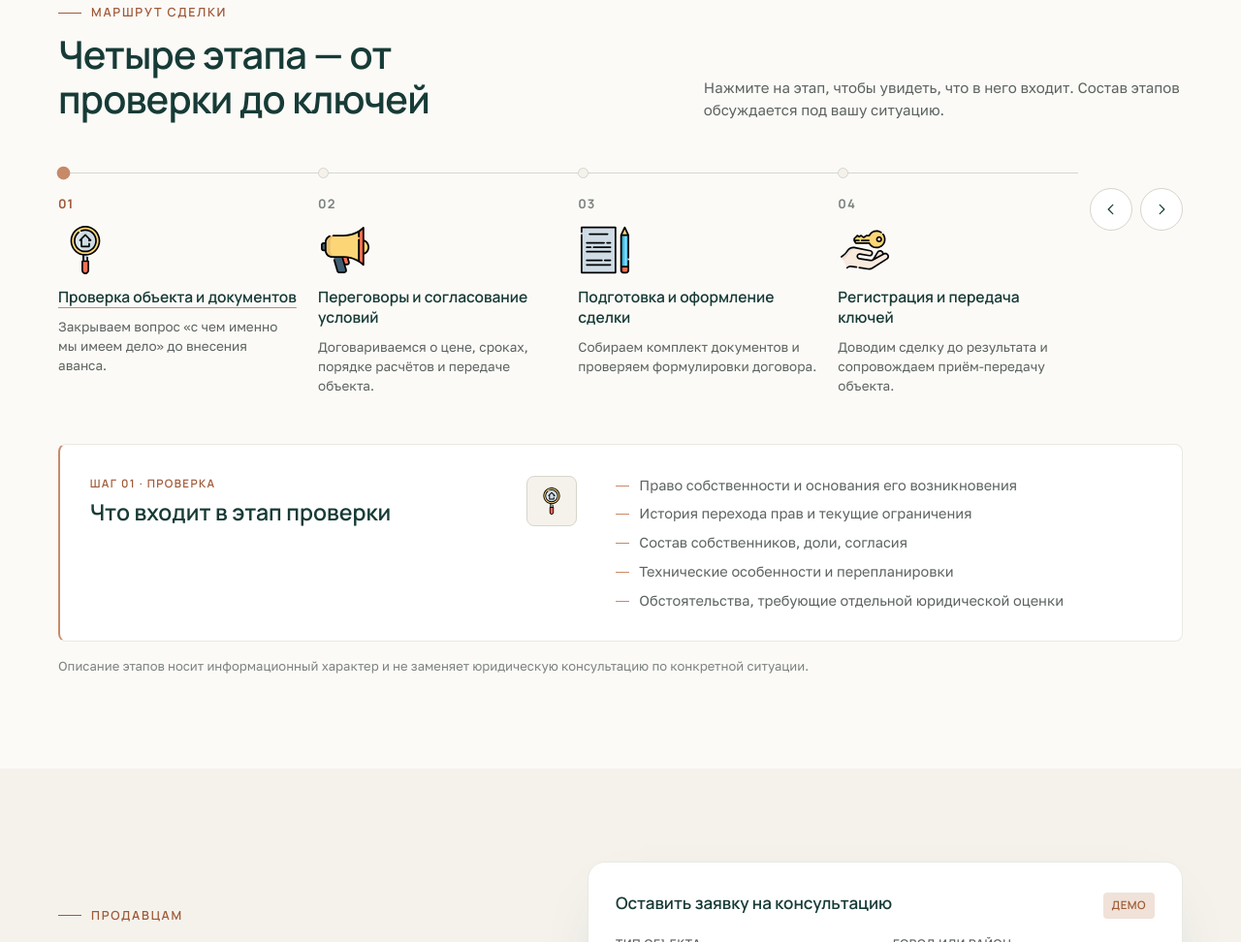
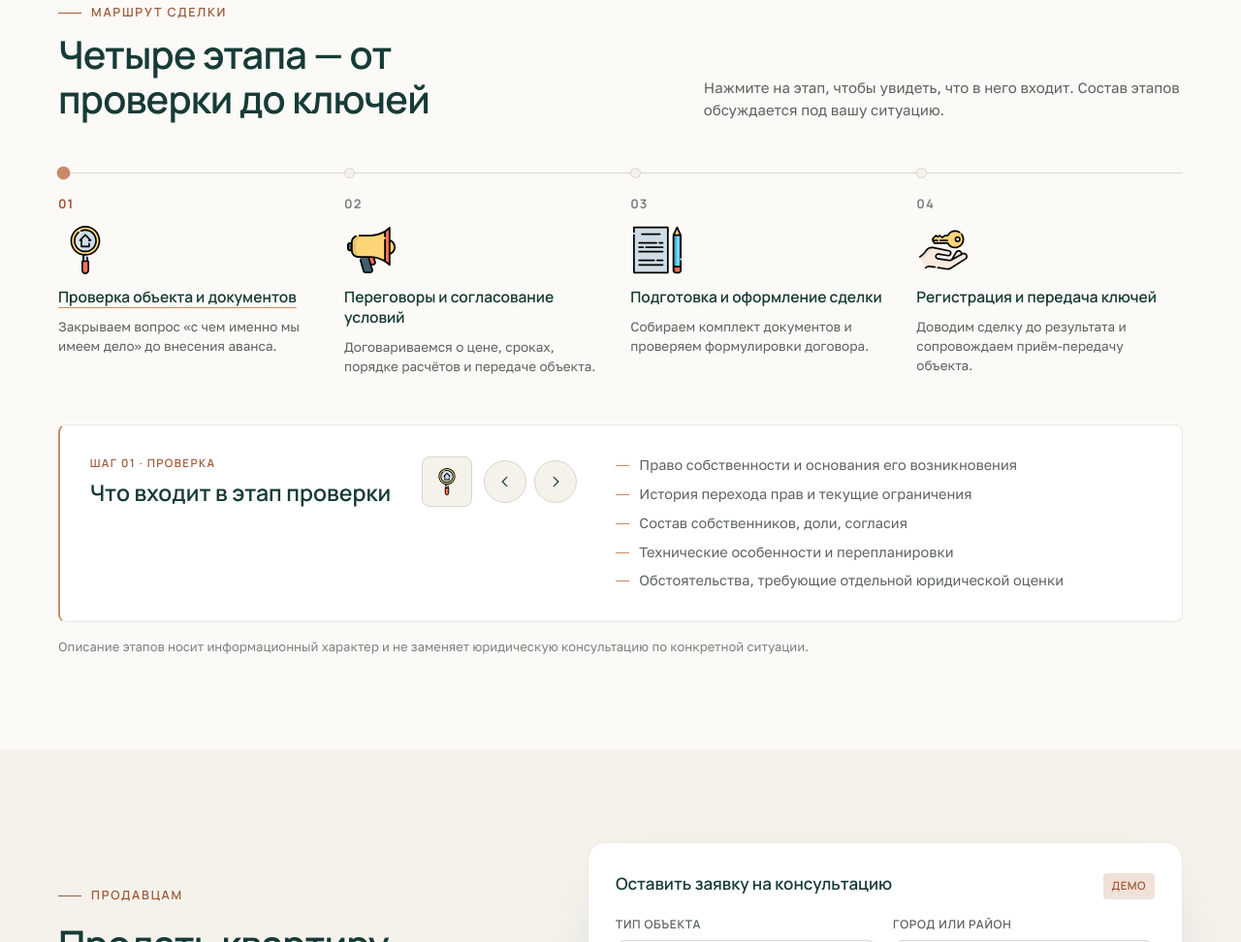
Before and after one commit to PushistiyAvocado/my_website, a plain HTML site: page prototype/index.html in a window 1280 px wide. Shown: the part 2870-3842 px from the top of the page at 97% size. Drawn offline with Linux system fonts and the light colour scheme.

Commit message:
Стрелки листания в строке карточки этапа, боковой задник убран

```diff
--- a/prototype/assets/css/site.css
+++ b/prototype/assets/css/site.css
@@ -146,45 +146,6 @@ hr { border: 0; height: 1px; background: var(--c-line); margin: 0; }
   max-width: var(--container-max);
   margin-inline: auto;
   padding-inline: var(--container-pad);
-}
-
-/* ---------- Боковой задник: фотографии зданий по краям страницы ----------
-   Полосы занимают ровно свободное поле по бокам контейнера, поэтому текст
-   не перекрывают; внутренний край плавно растворяется. Уже 1500px — их нет. */
-@media (min-width: 1500px) {
-  body::before,
-  body::after {
-    content: "";
-    position: fixed;
-    top: 0;
-    bottom: 0;
-    z-index: 0;
-    width: min(calc((100vw - var(--container-max)) / 2), 360px);
-    background-image: url("../img/building-facade.jpg");
-    background-size: cover;
-    background-repeat: no-repeat;
-    filter: saturate(0.72) contrast(0.96) brightness(1.03);
-    opacity: 0.85;
-    pointer-events: none;
-  }
-  body::before {
-    left: 0;
-    background-position: 62% center;
-    -webkit-mask-image: linear-gradient(to right, #000 30%, rgba(0, 0, 0, 0) 100%);
-    mask-image: linear-gradient(to right, #000 30%, rgba(0, 0, 0, 0) 100%);
-  }
-  body::after {
-    right: 0;
-    /* Правый край — тот же кадр, но зеркальный и с другим кропом: читается
-       как другой ракурс. Маска задана в локальных координатах, поэтому после
-       scaleX(-1) направление градиента обратное — иначе тень ушла бы внутрь. */
-    background-position: 40% center;
-    transform: scaleX(-1);
-    -webkit-mask-image: linear-gradient(to right, #000 30%, rgba(0, 0, 0, 0) 100%);
-    mask-image: linear-gradient(to right, #000 30%, rgba(0, 0, 0, 0) 100%);
-  }
-  /* Служебная полоса прототипа остаётся поверх задника */
-  .proto-bar { position: relative; z-index: 1; }
 }
 
 .section { padding-block: var(--section-y); }
@@ -703,33 +664,6 @@ textarea.field__control { min-height: 104px; resize: vertical; line-height: 1.55
 .listing-skeleton__line--short { width: 45%; }
 
 /* ---------- Маршрут сделки / таймлайн ---------- */
-/* Строка этапов + стрелки «назад / вперёд» в той же строке */
-.route-wrap {
-  display: grid;
-  grid-template-columns: minmax(0, 1fr) auto;
-  gap: var(--sp-3);
-  align-items: start;
-}
-.route__nav {
-  display: flex;
-  gap: var(--sp-2);
-  padding-top: 22px;
-}
-.route__arrow {
-  width: var(--tap);
-  height: var(--tap);
-  display: grid;
-  place-items: center;
-  border: 1px solid var(--c-line-strong);
-  border-radius: 50%;
-  background: var(--c-white);
-  color: var(--c-green-800);
-  transition: border-color var(--dur-fast) var(--ease), color var(--dur-fast) var(--ease),
-              transform var(--dur-fast) var(--ease);
-}
-.route__arrow svg { width: 18px; height: 18px; }
-.route__arrow:hover { border-color: var(--c-terracotta); color: var(--c-terracotta-ink); }
-.route__arrow:active { transform: translateY(1px); }
 .route {
   position: relative;
   display: grid;
@@ -828,14 +762,24 @@ textarea.field__control { min-height: 104px; resize: vertical; line-height: 1.55
   margin-top: 6px;
 }
 
-/* Шапка карточки: текст этапа слева, его иконка справа */
+/* Шапка карточки: строка «Шаг 03 · Оформление» слева, иконка этапа и
+   стрелки листания справа — всё на одной строке. */
 .route-detail__head {
   display: flex;
+  flex-wrap: wrap;
   align-items: center;
   justify-content: space-between;
-  gap: var(--sp-5);
-}
-.route-detail__head-text { min-width: 0; }
+  gap: var(--sp-3) var(--sp-4);
+}
+.route-detail__head-text { flex: 1 1 180px; min-width: 0; }
+.route-detail__actions {
+  flex: none;
+  margin-left: auto;
+  display: flex;
+  align-items: center;
+  gap: var(--sp-3);
+}
+.route-detail__nav { display: flex; gap: var(--sp-2); }
 .route-detail__icon {
   flex: none;
   width: 52px; height: 52px;
@@ -845,9 +789,26 @@ textarea.field__control { min-height: 104px; resize: vertical; line-height: 1.55
   background: var(--c-milk);
   color: var(--c-green-800);
 }
+.route-detail__icon[hidden] { display: none; }
 .route-detail__icon svg,
 .route-detail__icon img { width: 28px; height: 28px; }
 .route-detail__icon img { object-fit: contain; }
+/* Стрелки «назад / вперёд» */
+.route__arrow {
+  width: var(--tap);
+  height: var(--tap);
+  display: grid;
+  place-items: center;
+  border: 1px solid var(--c-line-strong);
+  border-radius: 50%;
+  background: var(--c-milk);
+  color: var(--c-green-800);
+  transition: border-color var(--dur-fast) var(--ease), color var(--dur-fast) var(--ease),
+              transform var(--dur-fast) var(--ease);
+}
+.route__arrow svg { width: 18px; height: 18px; }
+.route__arrow:hover { border-color: var(--c-terracotta); color: var(--c-terracotta-ink); }
+.route__arrow:active { transform: translateY(1px); }
 .route-detail__list { display: grid; gap: 8px; }
 .route-detail__list li {
   display: flex;
@@ -1473,10 +1434,6 @@ textarea.field__control { min-height: 104px; resize: vertical; line-height: 1.55
   .section__head { grid-template-columns: minmax(0, 1fr); }
   .section__head .head-aside { justify-self: start; }
   .page-head__grid { grid-template-columns: minmax(0, 1fr); }
-  /* До 1024px стрелки этапов не помещаются в одну строку со сеткой —
-     уводим их под этапы и выравниваем по правому краю. */
-  .route-wrap { grid-template-columns: minmax(0, 1fr); gap: var(--sp-4); }
-  .route__nav { padding-top: 0; justify-self: end; }
   .hero__grid { grid-template-columns: minmax(0, 1fr); }
   .hero__media { order: -1; }
   .hero__portrait { width: clamp(104px, 22vw, 150px); top: calc(-1 * clamp(6px, 2vw, 14px)); left: -6px; }
@@ -1517,6 +1474,8 @@ textarea.field__control { min-height: 104px; resize: vertical; line-height: 1.55
   .sort select { width: 100%; }
   .hero__portrait { width: 116px; }
   .about__stamp { display: none; }
+  /* На узких экранах иконка этапа уступает место стрелкам листания */
+  .route-detail__icon { display: none; }
 }
 
 @media (max-width: 480px) {
@@ -1548,5 +1507,4 @@ textarea.field__control { min-height: 104px; resize: vertical; line-height: 1.55
 @media print {
   .site-header, .site-footer, .proto-bar, .drawer, .dialog, .toast { display: none !important; }
   body { background: #fff; }
-  body::before, body::after { display: none !important; }
-}
+}
--- a/prototype/assets/js/app.js
+++ b/prototype/assets/js/app.js
@@ -615,13 +615,19 @@
   }
 
   /* ---------- Маршрут сделки ---------- */
+  /* Стрелки листания живут в шапке карточки этапа, поэтому обновляем только
+     текстовые узлы: кнопки не пересоздаются и не теряют фокус. */
   function initRoute() {
     var steps = $$('.step[data-step]');
     var panel = $('#route-detail');
-    var wrap = $('.route-wrap');
+    var labelEl = $('#route-detail-label');
+    var titleEl = $('#route-detail-title');
+    var iconEl = $('#route-detail-icon');
+    var listEl = $('#route-detail-list');
     var prevBtn = $('[data-step-prev]');
     var nextBtn = $('[data-step-next]');
     if (!steps.length || !panel || !DATA.routeSteps.length) return;
+    if (!labelEl || !titleEl || !listEl) return;
 
     var current = 0;
 
@@ -635,20 +641,16 @@
       });
       /* Иконка берётся из самого этапа: работает и для <img>, и для data-icon. */
       var iconBox = steps[index].querySelector('.step__icon');
-      var iconHTML = iconBox ? iconBox.innerHTML : '';
+      var iconHTML = iconBox ? iconBox.innerHTML.trim() : '';
 
-      panel.innerHTML =
-        '<div class="route-detail__head">' +
-          '<div class="route-detail__head-text">' +
-            '<p class="route-detail__label">' + esc(step.label) + '</p>' +
-            '<h3 class="route-detail__title">' + esc(step.detailTitle) + '</h3>' +
-          '</div>' +
-          (iconHTML.trim() ?
-            '<span class="route-detail__icon" aria-hidden="true">' + iconHTML + '</span>' : '') +
-        '</div>' +
-        '<ul class="route-detail__list">' +
-          step.bullets.map(function (b) { return '<li>' + esc(b) + '</li>'; }).join('') +
-        '</ul>';
+      labelEl.textContent = step.label;
+      titleEl.textContent = step.detailTitle;
+      if (iconEl) {
+        iconEl.innerHTML = iconHTML;
+        if (iconHTML) iconEl.removeAttribute('hidden');
+        else iconEl.setAttribute('hidden', '');
+      }
+      listEl.innerHTML = step.bullets.map(function (b) { return '<li>' + esc(b) + '</li>'; }).join('');
     }
 
     /* Листание по кругу: с 04 «вперёд» возвращает к 01 и наоборот */
@@ -663,15 +665,16 @@
     if (prevBtn) prevBtn.addEventListener('click', function () { shift(-1); });
     if (nextBtn) nextBtn.addEventListener('click', function () { shift(1); });
 
-    /* Клавиши ← → работают, когда фокус внутри блока с этапами */
-    if (wrap) {
-      wrap.addEventListener('keydown', function (e) {
-        if (e.key === 'ArrowRight') { shift(1); e.preventDefault(); }
-        else if (e.key === 'ArrowLeft') { shift(-1); e.preventDefault(); }
-        else if (e.key === 'Home') { select(0); e.preventDefault(); }
-        else if (e.key === 'End') { select(steps.length - 1); e.preventDefault(); }
-      });
+    /* Клавиши ← → работают, когда фокус внутри блока этапов или карточки */
+    function onKeydown(e) {
+      if (e.key === 'ArrowRight') { shift(1); e.preventDefault(); }
+      else if (e.key === 'ArrowLeft') { shift(-1); e.preventDefault(); }
+      else if (e.key === 'Home') { select(0); e.preventDefault(); }
+      else if (e.key === 'End') { select(steps.length - 1); e.preventDefault(); }
     }
+    var group = $('.route');
+    if (group) group.addEventListener('keydown', onKeydown);
+    panel.addEventListener('keydown', onKeydown);
 
     select(0);
   }
--- a/prototype/index.html
+++ b/prototype/index.html
@@ -221,7 +221,6 @@
           </div>
         </div>
 
-        <div class="route-wrap">
         <div class="route" role="group" aria-label="Этапы сделки">
           <button class="step" type="button" data-step="0" aria-pressed="false">
             <span class="step__num">01</span>
@@ -252,7 +251,16 @@
           </button>
         </div>
 
-          <div class="route__nav">
+        <div class="route-detail" id="route-detail" role="region" aria-label="Подробности выбранного этапа">
+          <!-- Шапка карточки: строка «Шаг 03 · Оформление», иконка этапа и стрелки листания -->
+          <div class="route-detail__head">
+            <div class="route-detail__head-text" aria-live="polite">
+              <p class="route-detail__label" id="route-detail-label"></p>
+              <h3 class="route-detail__title" id="route-detail-title"></h3>
+            </div>
+            <div class="route-detail__actions">
+              <span class="route-detail__icon" id="route-detail-icon" aria-hidden="true" hidden></span>
+              <div class="route-detail__nav" role="group" aria-label="Листание этапов">
                 <button class="route__arrow" type="button" data-step-prev aria-controls="route-detail"
                         aria-label="Предыдущий этап">
                   <span data-icon="chevron-left" aria-hidden="true"></span>
@@ -263,8 +271,9 @@
                 </button>
               </div>
             </div>
-
-        <div class="route-detail" id="route-detail" role="region" aria-live="polite" aria-label="Подробности выбранного этапа"></div>
+          </div>
+          <ul class="route-detail__list" id="route-detail-list" aria-live="polite"></ul>
+        </div>
 
         <p class="tiny" style="margin-top: 16px;">
           Описание этапов носит информационный характер и не заменяет юридическую консультацию
```
Also changed, not shown: _check.txt, prototype/assets/img/building-facade.jpg (deleted). Lines whose indentation alone changed are shown as unchanged.
